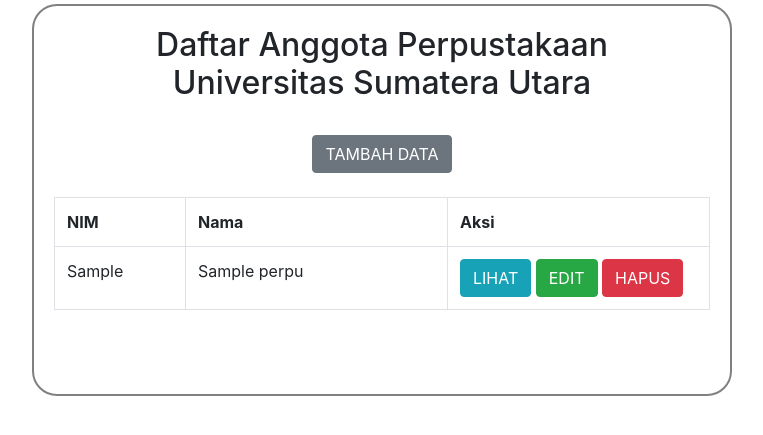
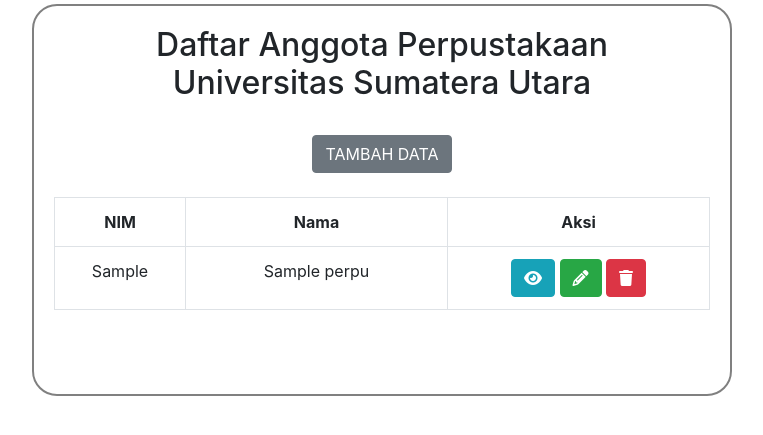
Before and after one commit to Huzaifahlais/lab_imk, a PHP site: page / in a window 1280 px wide. Shown: the part 252-687 px from the top of the page, without its empty margins (258-1021 px from the left). Run offline with PHP 8.4, Linux system fonts and the light colour scheme; tables that the repository leaves empty or names only in its code hold one stand-in row (values such as "Sample post"); some libraries are stand-ins or nearby versions.

Commit message:
Update index.php
Penambahan Logo & Tooltip

```diff
--- a/index.php
+++ b/index.php
@@ -7,7 +7,12 @@
 <script src="https://ajax.googleapis.com/ajax/libs/jquery/3.5.1/jquery.min.js"></script>
 <script src="https://cdnjs.cloudflare.com/ajax/libs/popper.js/1.16.0/umd/popper.min.js"></script>
 <script src="https://maxcdn.bootstrapcdn.com/bootstrap/4.5.2/js/bootstrap.min.js"></script>
+<script src="https://kit.fontawesome.com/752056054c.js" crossorigin="anonymous"></script>
+<script>$(document).ready(function(){$('[data-toggle="tooltip"]').tooltip();});</script>
   <style>
+	  tr{
+    text-align: center;
+  }
   	#corner{
   		  border-radius: 25px;
   border: 2px solid grey;
@@ -65,9 +70,9 @@
 	<td><?php echo $d['nim'];?></td>
 	<td><?php echo $d['nama'];?></td>
 	<td>
-		<a href="detail.php?nim=<?php echo $d['nim'];?>" class="btn btn-info btn-xs" role="button">LIHAT</a>
-		<a href="update.php?nim=<?php echo $d['nim'];?>" class="btn btn-success btn-xs"role="button">EDIT</a>
-	    <a href="delete.php?nim=<?php echo $d['nim'];?>" class="btn btn-danger btn-xs"role="button"  onclick="return confirm('Apakah anda yakin ingin menghapus item ini ?')">HAPUS</a>
+	<a href="detail.php?nim=<?php echo $d['nim'];?>" class="btn btn-info" role="button" data-toggle="tooltip" data-placement="bottom" title="LIHAT"><span class='fas fa-eye'></span></a>
+	<a href="update.php?nim=<?php echo $d['nim'];?>" class="btn btn-success" data-toggle="tooltip" data-placement="bottom" title="EDIT"><span class="fas fa-pencil-alt"></span></a>
+	<a href="delete.php?nim=<?php echo $d['nim'];?>" class="btn btn-danger" data-toggle="tooltip" data-placement="bottom" title="HAPUS"; onclick="return confirm('Apakah anda yakin ingin menghapus item ini?')"><span class="fas fa-trash"></span></a>
   </td>
 </tr>
 
```
Lines whose indentation alone changed are shown as unchanged.
